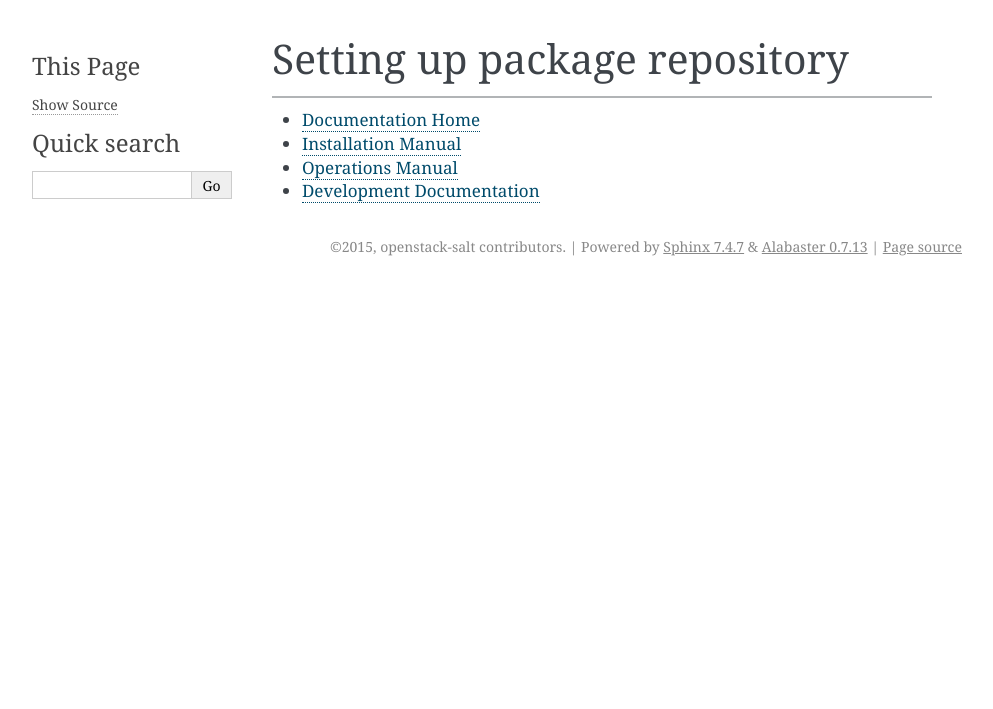
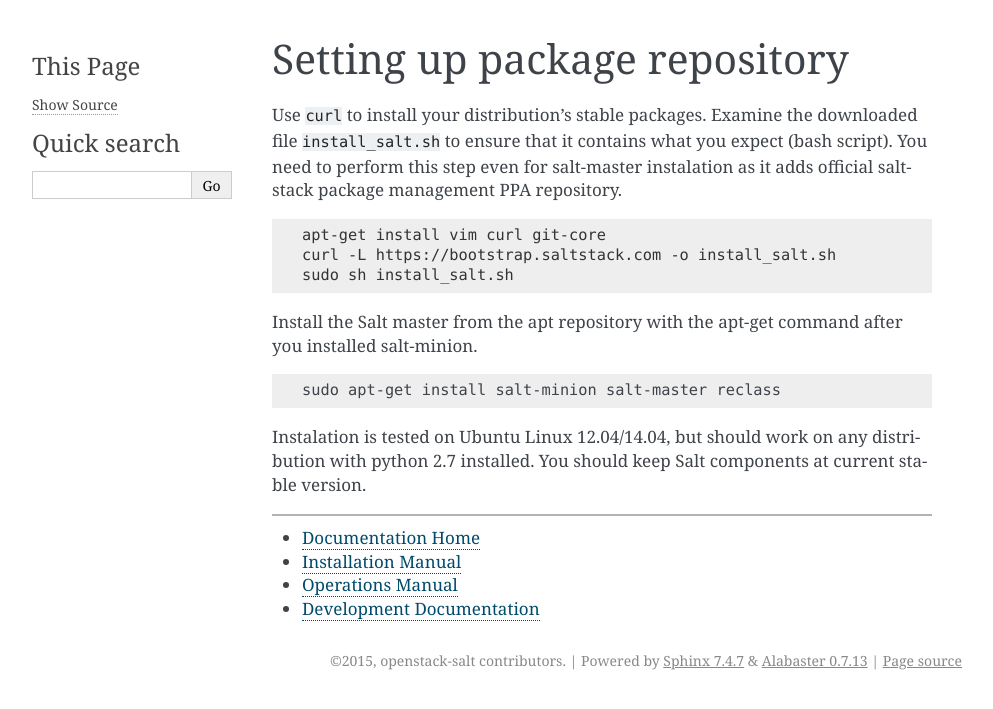
Before and after one commit to openstack-archive/openstack-salt, a Sphinx documentation site: the page built from doc/source/install/master-repository.rst, in a window 1280 px wide. Shown: the top 709 px of the page, without its empty margins (148-1141 px from the left). Built offline with Sphinx 7.4.7, drawn with Linux system fonts in a browser that asks for light colours.

Commit message:
add basic master install,config

```diff
--- a/doc/source/install/master-repository.rst
+++ b/doc/source/install/master-repository.rst
@@ -2,6 +2,24 @@
 Setting up package repository
 ================================
 
+Use ``curl`` to install your distribution's stable packages. Examine the downloaded file ``install_salt.sh`` to ensure that it contains what you expect (bash script). You need to perform this step even for salt-master instalation as it adds official saltstack package management PPA repository.
+
+.. code:: console
+
+  apt-get install vim curl git-core
+  curl -L https://bootstrap.saltstack.com -o install_salt.sh
+  sudo sh install_salt.sh
+
+Install the Salt master from the apt repository with the apt-get command after you installed salt-minion.
+
+.. code-block:: bash
+
+  sudo apt-get install salt-minion salt-master reclass
+
+.. Note::
+
+Instalation is tested on Ubuntu Linux 12.04/14.04, but should work on any distribution with python 2.7 installed.
+You should keep Salt components at current stable version.
 
 --------------
 
```
Also changed, not shown: doc/source/install/master-configure.rst (+60 -0 lines).
